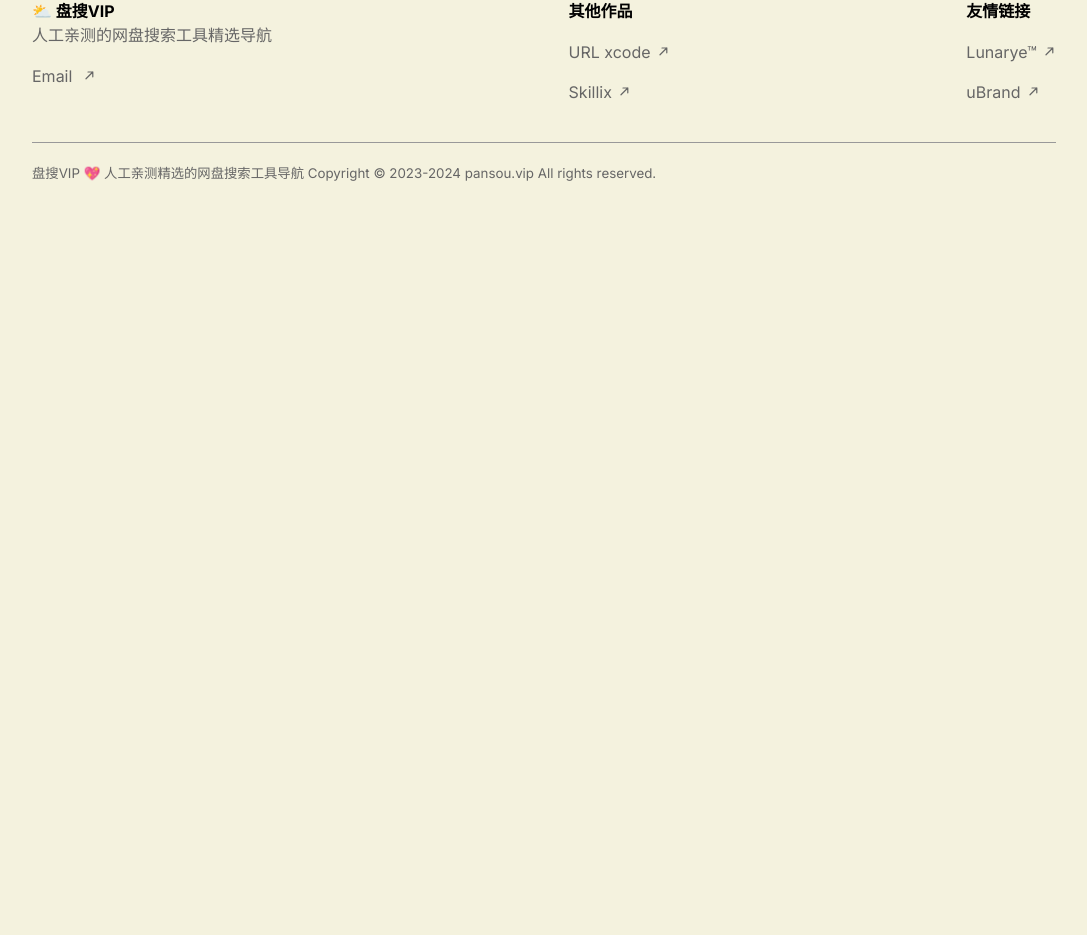
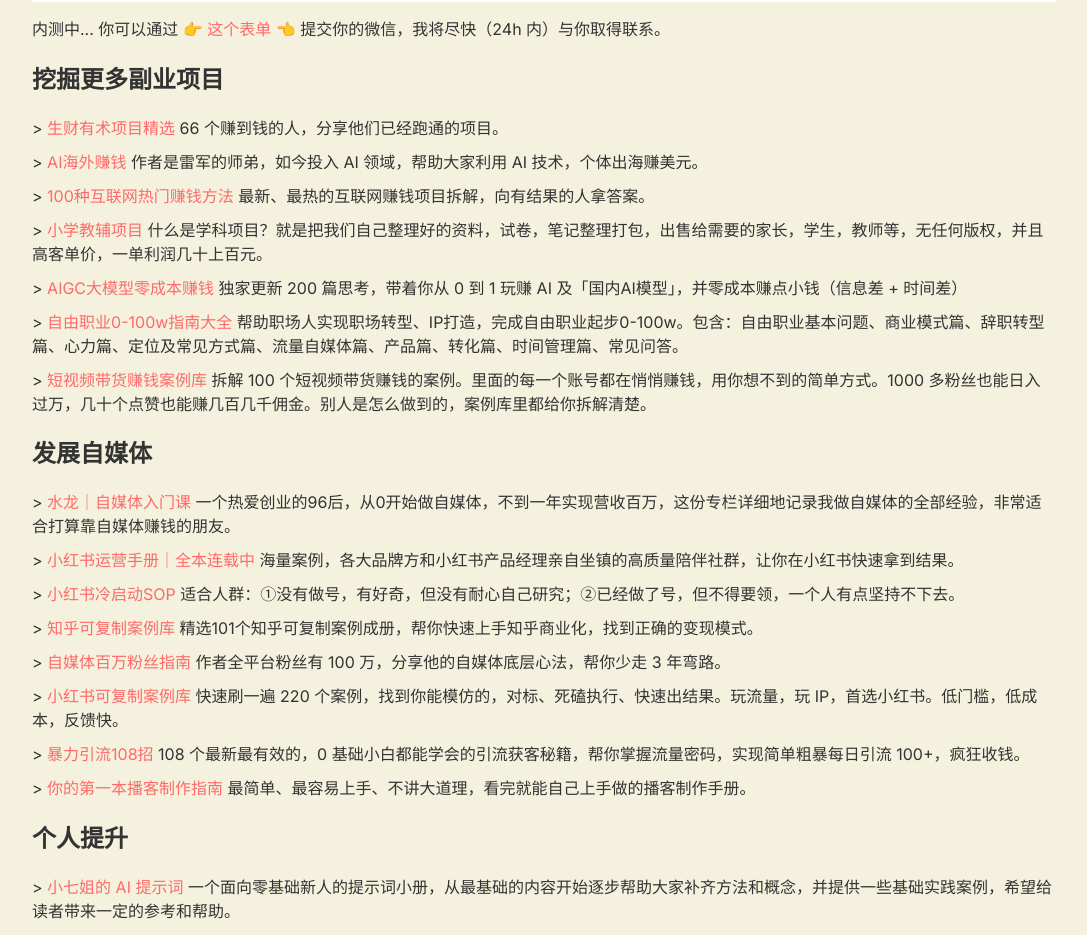
Before and after one commit to rokcso/pansou-vip, a Next.js app: page /gift in a window 1280 px wide. Shown: the part 678-1613 px from the top of the page, without its empty margins (96-1183 px from the left). Before the commit the page ends 880 px from the top, so only its background shows below. Built offline with nearby package versions, Linux system fonts and the light colour scheme.

Commit message:
add xiaobot

```diff
--- a/app/gift/page.js
+++ b/app/gift/page.js
@@ -1,4 +1,5 @@
 import Image from "next/image";
+import styles from "./page.module.css";
 
 export const metadata = {
   title: "网盘搜索项目副业赚钱 - 网盘搜索工具精选导航",
@@ -11,10 +12,18 @@ export const metadata = {
 
 export default function Home() {
   return (
-    <div>
-      <h1></h1>
-      <div>
-        <h2>搭建你自己的网盘搜索工具 & 副业赚钱</h2>
+    <div className={styles.main}>
+      <h1>副业赚钱项目推荐</h1>
+      <h2>网盘搜索工具</h2>
+      <p>
+        <b>
+          搭建你自己的网盘搜索工具，利用网盘分佣、网站广告赚钱，获得持续稳定的「睡后收入」。
+        </b>
+      </p>
+      <p>
+        元盘，一站式构建个性化资源搜索网站，围绕网盘、网站、商品分佣等商业模式打造你的搜索引擎
+        & APP，更有丰富的插件生态帮你提升效率！
+      </p>
       <Image
         src="/img/yuansou.png"
         alt="元搜系统截图"
@@ -22,8 +31,6 @@ export default function Home() {
         width={499}
         height={194}
       />
-        <br />
-        <br />
       <p>
         内测中... 你可以通过{" 👉 "}
         <a
@@ -36,9 +43,205 @@ export default function Home() {
         {" 👈 "}
         提交你的微信，我将尽快（24h 内）与你取得联系。
       </p>
-        <br />
-        <p>温馨提示：本系统并非免费开源，当前价格为 ¥699/年，后续续费为 ¥300/年。</p>
-      </div>
+      <h2>挖掘更多副业项目</h2>
+      <p>
+        {"> "}
+        <a
+          href="https://xiaobot.net/p/shengcaiyoushu?refer=de2d8b4b-c9eb-4e14-a62f-b398dc966044"
+          title="生财有术项目精选"
+          target="_blank"
+        >
+          生财有术项目精选
+        </a>{" "}
+        66 个赚到钱的人，分享他们已经跑通的项目。
+      </p>
+      <p>
+        {"> "}
+        <a
+          href="https://xiaobot.net/p/mediabuy?refer=de2d8b4b-c9eb-4e14-a62f-b398dc966044"
+          title="AI海外赚钱"
+          target="_blank"
+        >
+          AI海外赚钱
+        </a>{" "}
+        作者是雷军的师弟，如今投入 AI 领域，帮助大家利用 AI
+        技术，个体出海赚美元。
+      </p>
+      <p>
+        {"> "}
+        <a
+          href="https://xiaobot.net/p/fly100?refer=de2d8b4b-c9eb-4e14-a62f-b398dc966044"
+          title="100种互联网热门赚钱方法"
+          target="_blank"
+        >
+          100种互联网热门赚钱方法
+        </a>{" "}
+        最新、最热的互联网赚钱项目拆解，向有结果的人拿答案。
+      </p>
+      <p>
+        {"> "}
+        <a
+          href="https://xiaobot.net/p/xueke?refer=de2d8b4b-c9eb-4e14-a62f-b398dc966044"
+          title="小学教辅项目"
+          target="_blank"
+        >
+          小学教辅项目
+        </a>{" "}
+        什么是学科项目？就是把我们自己整理好的资料，试卷，笔记整理打包，出售给需要的家长，学生，教师等，无任何版权，并且高客单价，一单利润几十上百元。
+      </p>
+      <p>
+        {"> "}
+        <a
+          href="https://xiaobot.net/p/chat?refer=de2d8b4b-c9eb-4e14-a62f-b398dc966044"
+          title="AIGC大模型零成本赚钱"
+          target="_blank"
+        >
+          AIGC大模型零成本赚钱
+        </a>{" "}
+        独家更新 200 篇思考，带着你从 0 到 1 玩赚 AI
+        及「国内AI模型」，并零成本赚点小钱（信息差 + 时间差）
+      </p>
+      <p>
+        {"> "}
+        <a
+          href="https://xiaobot.net/p/ziyouzhiye?refer=de2d8b4b-c9eb-4e14-a62f-b398dc966044"
+          title="自由职业0-100w指南大全"
+          target="_blank"
+        >
+          自由职业0-100w指南大全
+        </a>{" "}
+        帮助职场人实现职场转型、IP打造，完成自由职业起步0-100w。包含：自由职业基本问题、商业模式篇、辞职转型篇、心力篇、定位及常见方式篇、流量自媒体篇、产品篇、转化篇、时间管理篇、常见问答。
+      </p>
+
+      <p>
+        {"> "}
+        <a
+          href="https://xiaobot.net/p/ppdmn?refer=de2d8b4b-c9eb-4e14-a62f-b398dc966044"
+          title="短视频带货赚钱案例库"
+          target="_blank"
+        >
+          短视频带货赚钱案例库
+        </a>{" "}
+        拆解 100
+        个短视频带货赚钱的案例。里面的每一个账号都在悄悄赚钱，用你想不到的简单方式。1000
+        多粉丝也能日入过万，几十个点赞也能赚几百几千佣金。别人是怎么做到的，案例库里都给你拆解清楚。
+      </p>
+      <h2>发展自媒体</h2>
+      <p>
+        {"> "}
+        <a
+          href="https://xiaobot.net/p/XF888?refer=de2d8b4b-c9eb-4e14-a62f-b398dc966044"
+          title="水龙｜自媒体入门课"
+          target="_blank"
+        >
+          水龙｜自媒体入门课
+        </a>{" "}
+        一个热爱创业的96后，从0开始做自媒体，不到一年实现营收百万，这份专栏详细地记录我做自媒体的全部经验，非常适合打算靠自媒体赚钱的朋友。
+      </p>
+      <p>
+        {"> "}
+        <a
+          href="https://xiaobot.net/p/xiaohongshuku?refer=de2d8b4b-c9eb-4e14-a62f-b398dc966044"
+          title="小红书运营手册｜全本连载中"
+          target="_blank"
+        >
+          小红书运营手册｜全本连载中
+        </a>{" "}
+        海量案例，各大品牌方和小红书产品经理亲自坐镇的高质量陪伴社群，让你在小红书快速拿到结果。
+      </p>
+      <p>
+        {"> "}
+        <a
+          href="https://xiaobot.net/p/course?refer=de2d8b4b-c9eb-4e14-a62f-b398dc966044"
+          title="小红书冷启动SOP"
+          target="_blank"
+        >
+          小红书冷启动SOP
+        </a>{" "}
+        适合人群：①没有做号，有好奇，但没有耐心自己研究；②已经做了号，但不得要领，一个人有点坚持不下去。
+      </p>
+      <p>
+        {"> "}
+        <a
+          href="https://xiaobot.net/p/zhihuX?refer=de2d8b4b-c9eb-4e14-a62f-b398dc966044"
+          title="知乎可复制案例库"
+          target="_blank"
+        >
+          知乎可复制案例库
+        </a>{" "}
+        精选101个知乎可复制案例成册，帮你快速上手知乎商业化，找到正确的变现模式。
+      </p>
+      <p>
+        {"> "}
+        <a
+          href="https://xiaobot.net/p/juexing01?refer=de2d8b4b-c9eb-4e14-a62f-b398dc966044"
+          title="自媒体百万粉丝指南"
+          target="_blank"
+        >
+          自媒体百万粉丝指南
+        </a>{" "}
+        作者全平台粉丝有 100 万，分享他的自媒体底层心法，帮你少走 3 年弯路。
+      </p>
+      <p>
+        {"> "}
+        <a
+          href="https://xiaobot.net/p/xhs?refer=de2d8b4b-c9eb-4e14-a62f-b398dc966044"
+          title="小红书可复制案例库"
+          target="_blank"
+        >
+          小红书可复制案例库
+        </a>{" "}
+        快速刷一遍 220
+        个案例，找到你能模仿的，对标、死磕执行、快速出结果。玩流量，玩
+        IP，首选小红书。低门槛，低成本，反馈快。
+      </p>
+      <p>
+        {"> "}
+        <a
+          href="https://xiaobot.net/p/mysw001?refer=de2d8b4b-c9eb-4e14-a62f-b398dc966044"
+          title="暴力引流108招"
+          target="_blank"
+        >
+          暴力引流108招
+        </a>{" "}
+        108 个最新最有效的，0
+        基础小白都能学会的引流获客秘籍，帮你掌握流量密码，实现简单粗暴每日引流
+        100+，疯狂收钱。
+      </p>
+      <p>
+        {"> "}
+        <a
+          href="https://xiaobot.net/p/podcast001?refer=de2d8b4b-c9eb-4e14-a62f-b398dc966044"
+          title="你的第一本播客制作指南"
+          target="_blank"
+        >
+          你的第一本播客制作指南
+        </a>{" "}
+        最简单、最容易上手、不讲大道理，看完就能自己上手做的播客制作手册。
+      </p>
+      <h2>个人提升</h2>
+      <p>
+        {"> "}
+        <a
+          href="https://xiaobot.net/p/77prompt?refer=de2d8b4b-c9eb-4e14-a62f-b398dc966044"
+          title="小七姐的 AI 提示词"
+          target="_blank"
+        >
+          小七姐的 AI 提示词
+        </a>{" "}
+        一个面向零基础新人的提示词小册，从最基础的内容开始逐步帮助大家补齐方法和概念，并提供一些基础实践案例，希望给读者带来一定的参考和帮助。
+      </p>
+      <p>
+        {"> "}
+        <a
+          href="https://xiaobot.net/p/MJ2023?refer=de2d8b4b-c9eb-4e14-a62f-b398dc966044"
+          title="Midjourney进阶创意库"
+          target="_blank"
+        >
+          Midjourney进阶创意库
+        </a>{" "}
+        一个 AI 绘图武器库，也是一个图片壁纸库。
+      </p>
     </div>
   );
 }
--- /dev/null
+++ b/app/gift/page.module.css
@@ -0,0 +1,3 @@
+.main p {
+  margin: 10px 0px;
+}
--- a/app/page.js
+++ b/app/page.js
@@ -365,7 +365,9 @@ export default function Home() {
             <div className={styles.textArea}>
               <b>💰 副业赚钱</b>
               <div>
-                <p>搭建专属的网盘搜索工具，轻松赚取网盘分佣！更多副业...</p>
+                <p>
+                  搭建专属的网盘搜索工具，轻松赚取网盘分佣！还有更多副业项目...
+                </p>
               </div>
             </div>
             <div className={styles.btnArea}>
```
Lines whose indentation alone changed are shown as unchanged.
